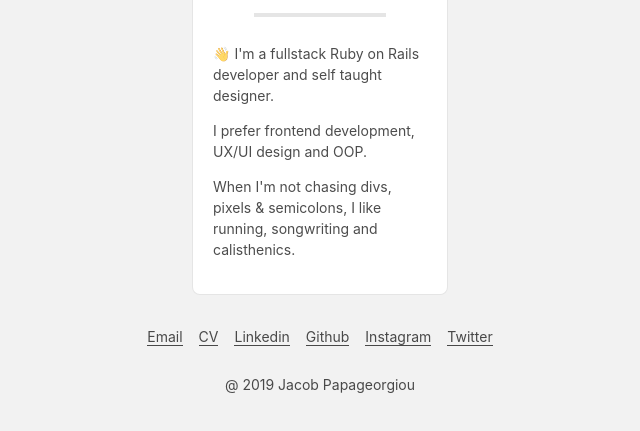
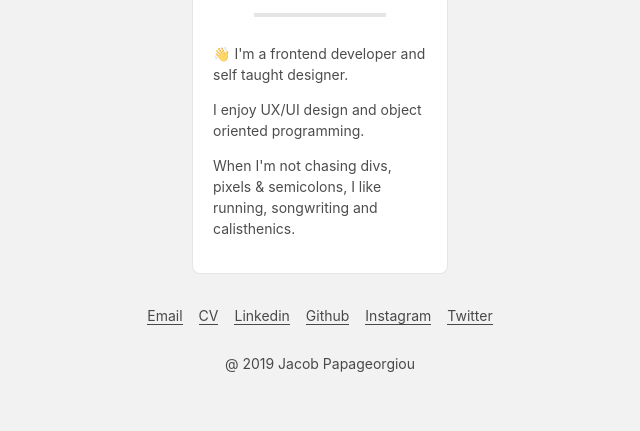
Before and after one commit to mostmojo/old_profile, a website: page src/index.html in a window 1280 px wide. Shown: the part 269-700 px from the top of the page, without its empty margins (320-960 px from the left). Drawn offline with nearby package versions, Linux system fonts and the light colour scheme; files that its build step writes are made by us from their sources.

Commit message:
changed bio

```diff
--- a/src/index.html
+++ b/src/index.html
@@ -24,7 +24,7 @@
         <h1 class="f3">Jacob Papageorgiou</h1>
       </header>
       <hr class="ba bw1 mw4 b--black-10" />
-      <article class="pa1 lh-copy f6 black-70"><p>👋 I'm a fullstack Ruby on Rails developer and self taught designer.</p><p>I prefer frontend development, UX/UI design and OOP.</p><p>When I'm not chasing divs, pixels & semicolons, I like running, songwriting and calisthenics.</p></article>
+      <article class="pa1 lh-copy f6 black-70"><p>👋 I'm a frontend developer and self taught designer.</p><p>I enjoy UX/UI design and object oriented programming.</p><p>When I'm not chasing divs, pixels & semicolons, I like running, songwriting and calisthenics.</p></article>
     </section>
 
 <!--     <section class="mw6 center tc ph3 mv5">
```
